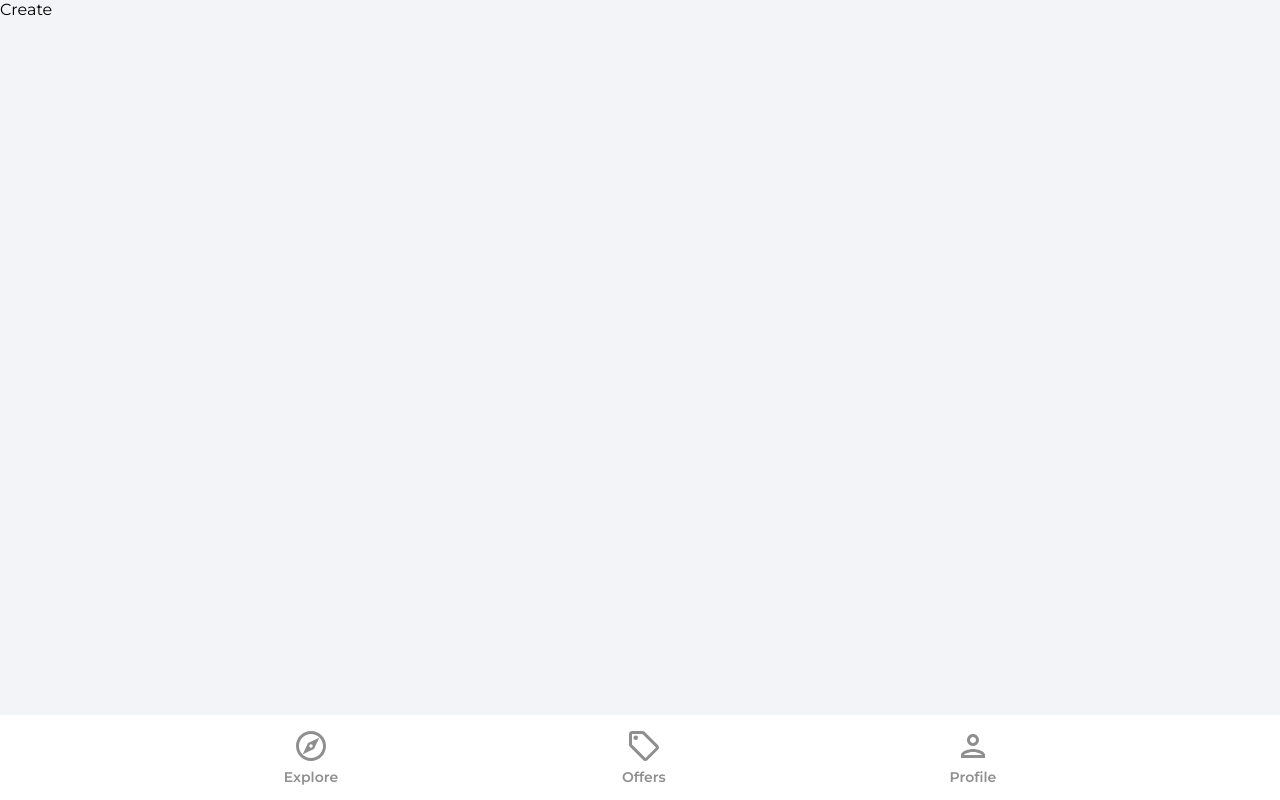
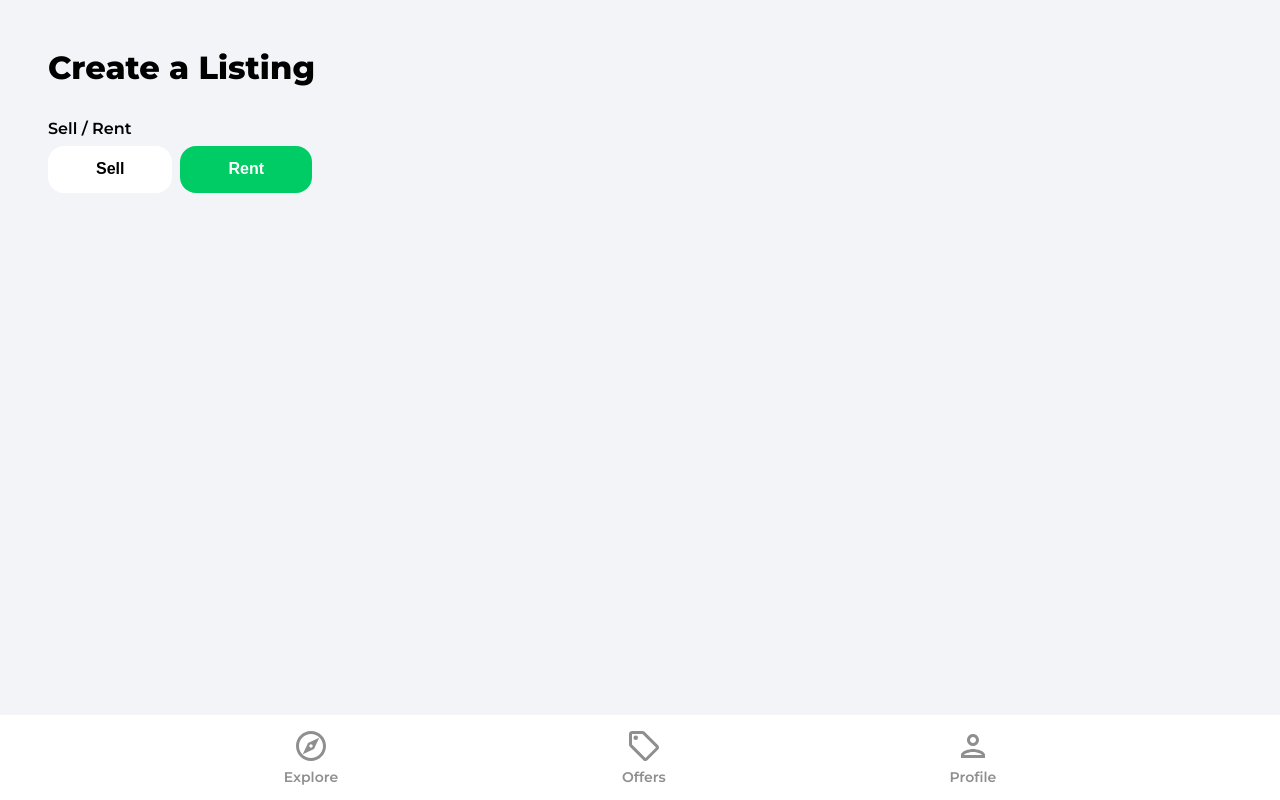
Before and after one commit to Dtatum0826/house-marketplace, a React (Create React App) app: page /create-listing in a window 1280 px wide. Built offline with nearby package versions, Linux system fonts and the light colour scheme; no server answers; sample sign-in values are in the browser's storage.

Commit message:
Started Create Listing Component

```diff
--- a/src/pages/CreateListing.jsx
+++ b/src/pages/CreateListing.jsx
@@ -25,9 +25,33 @@ function CreateListing() {
 
     })
 
+    const {
+        type,
+        name,
+        bedrooms,
+        bathrooms,
+        parking,
+        furnished,
+        address,
+        offer,
+        regularPrice,
+        discountedPrice,
+        images,
+        latitude,
+        longitude
+    } = formData
+
     const auth = getAuth()
     const navigate = useNavigate()
     const isMounted = useRef(true)
+
+
+    const onSubmit = (e)=>{
+        e.preventDefault()
+    }
+    const onMutate = (e)=>{
+
+    }
 
     useEffect(()=>{
         if(isMounted){
@@ -48,8 +72,39 @@ function CreateListing() {
         return <Spinner/>
     }
   return (
-    <div>
-      Create
+    <div className='profile'>
+     <header>
+        <p className="pageHeader">Create a Listing</p>
+     </header>
+
+     <main>
+        <form onSubmit={onSubmit}>
+            <label  className="formLabel">Sell / Rent</label>
+            <div className="formButtons">
+                <button type='button' className={
+                    type === 'sale'
+                ? 'formButtonActive'
+                : 'formButton'}
+                id='type'
+                value={'sale'}
+                onClick={onMutate}
+                >
+                    Sell
+                </button>
+                <button type='button' className={
+                    type === 'rent'
+                ? 'formButtonActive'
+                : 'formButton'}
+                id='type'
+                value={'rent'}
+                onClick={onMutate}
+                >
+                    Rent
+                </button>
+            </div>
+
+        </form>
+     </main>
     </div>
   )
 }
```
